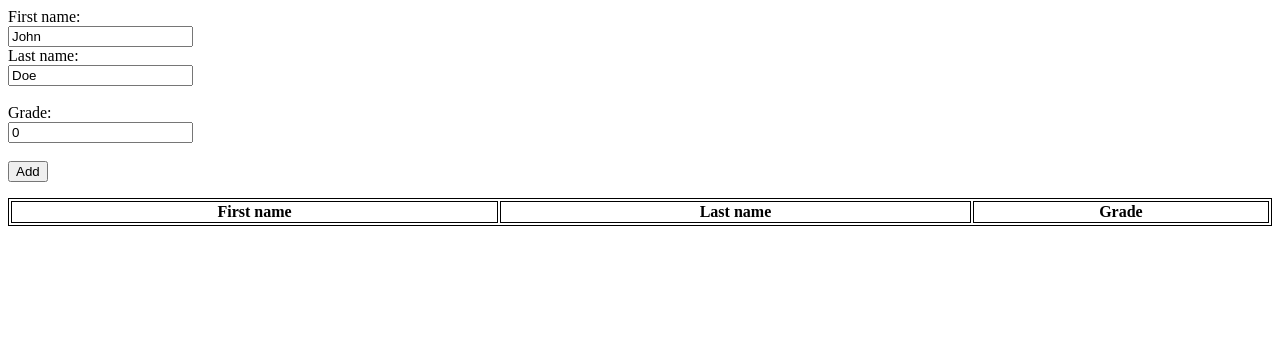
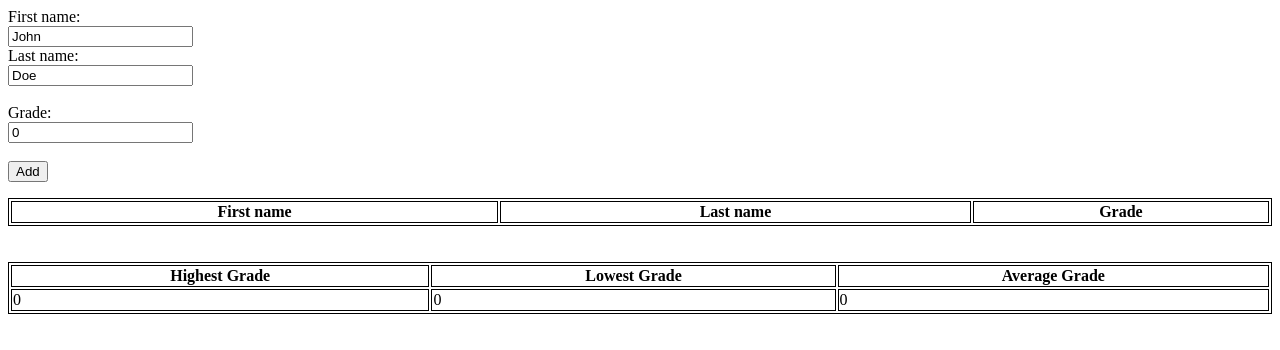
Before and after one commit to prince1220/Students, a plain HTML site: page index.html in a window 1280 px wide. Drawn offline with Linux system fonts and the light colour scheme.

Commit message:
Add average future

```diff
--- a/index.html
+++ b/index.html
@@ -22,13 +22,21 @@
       <th>Last name</th>
       <th>Grade</th>
     </tr>
-    <!--
+  </table>
+<br/><br/>
+  <table id="student-stats" style="width:100%">
     <tr>
-      <td>Alfreds Futterkiste</td>
-      <td>Maria Anders</td>
-      <td>Germany</td>
+      <th>Highest Grade</th>
+      <th>Lowest Grade</th>
+      <th>Average Grade</th>
     </tr>
-  -->
+
+    <tr>
+        <td>0</td>
+        <td>0</td>
+        <td id="averageEl">0</td>
+    </tr>
+
   </table>
 
 
--- a/script.js
+++ b/script.js
@@ -23,6 +23,10 @@ formEl.addEventListener("submit",(event)=>{
         }
     )
 
+  const average = array => array.reduce((a, b) => a*1+b*1,0)/ array.length;
+
+averageEl.innerHTML=(average(students.map(item=>item.grade)));
+
 tableEl.innerHTML +=`
 <tr>
 <td>${firstName}</td>
```
